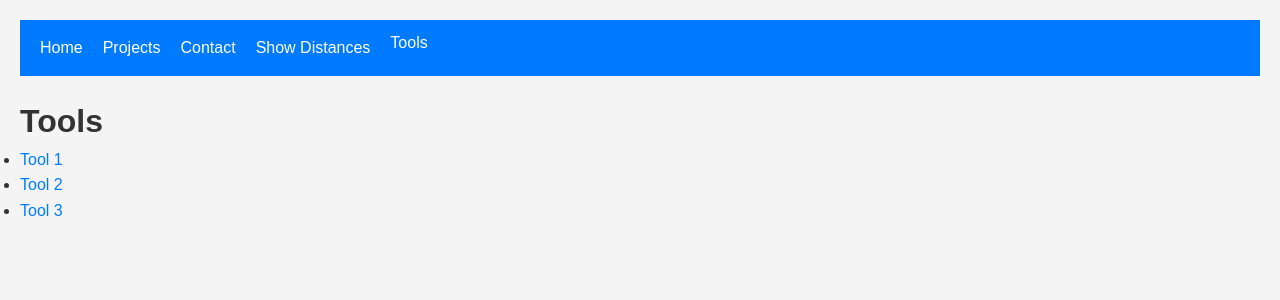
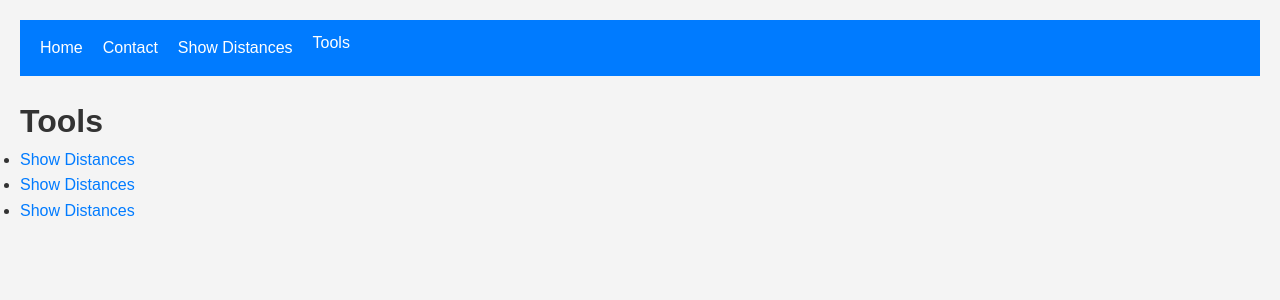
Before and after one commit to deycallmezer0/journeyintotech, a Django app: page /tools/ in a window 1280 px wide. Shown: the top 300 px of the page. Run offline with Django 5.2, Linux system fonts and the light colour scheme.

Commit message:
Remove unused 'Projects' link from navigation bar and update 'Tools' page with correct links

```diff
--- a/main/templates/base.html
+++ b/main/templates/base.html
@@ -12,7 +12,6 @@
     <header>
       <ul class="nav-menu">
         <li><a href="{% url 'home' %}">Home</a></li>
-        <li><a href="{% url 'projects' %}">Projects</a></li>
         <li><a href="{% url 'contact' %}">Contact</a></li>
         <li><a href="{% url 'show_distances' %}">Show Distances</a></li>
         <l><a href="{% url 'tools' %}">Tools</a></li>
--- a/main/templates/tools.html
+++ b/main/templates/tools.html
@@ -3,9 +3,8 @@
 {% block content %}
     <h1>Tools</h1>
     <ul>
-        <li><a href="{% url 'tool_detail' tool_id=1 %}">Tool 1</a></li>
-        <li><a href="{% url 'tool_detail' tool_id=2 %}">Tool 2</a></li>
-        <li><a href="{% url 'tool_detail' tool_id=3 %}">Tool 3</a></li>
-        <!-- Add more tools here -->
+        <li><a href="{% url 'show_distances' %}">Show Distances</a></li>
+        <li><a href="{% url 'show_distances' %}">Show Distances</a></li>
+        <li><a href="{% url 'show_distances' %}">Show Distances</a></li>
     </ul>
 {% endblock %}
```
